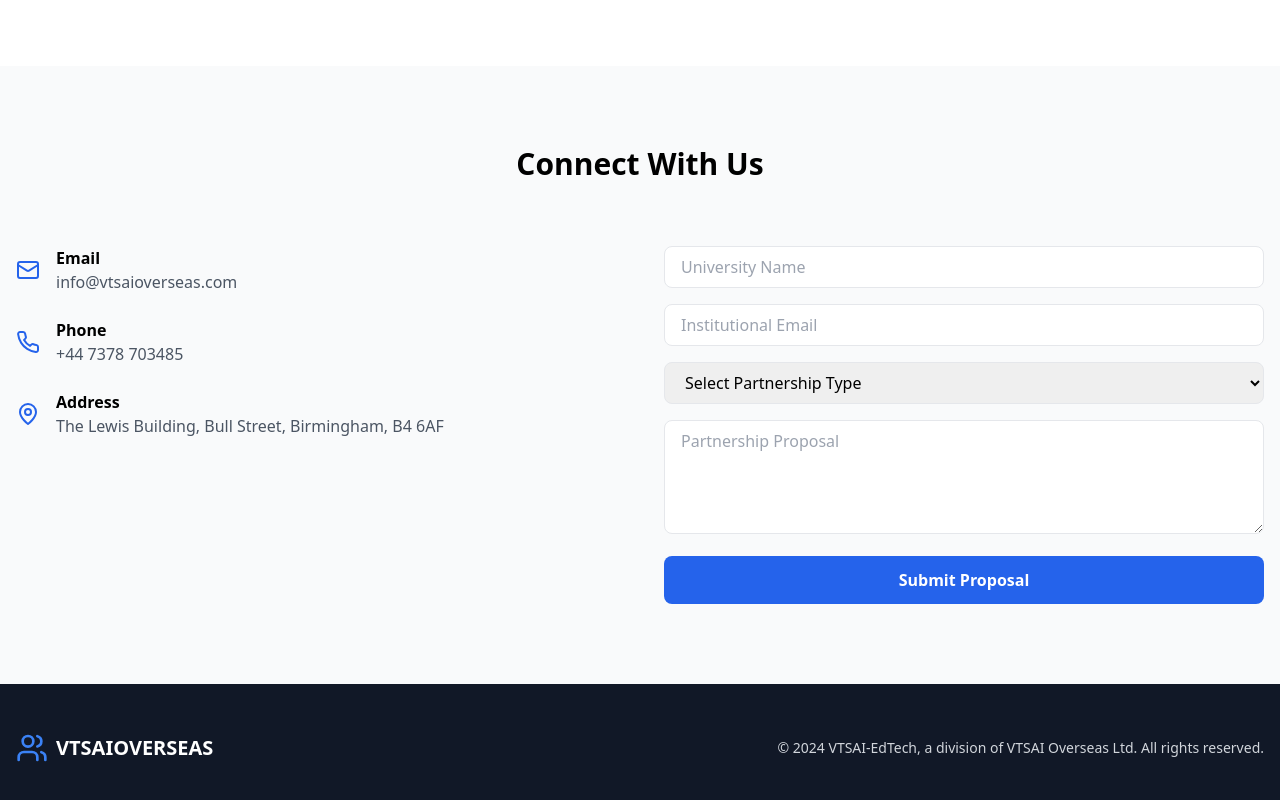
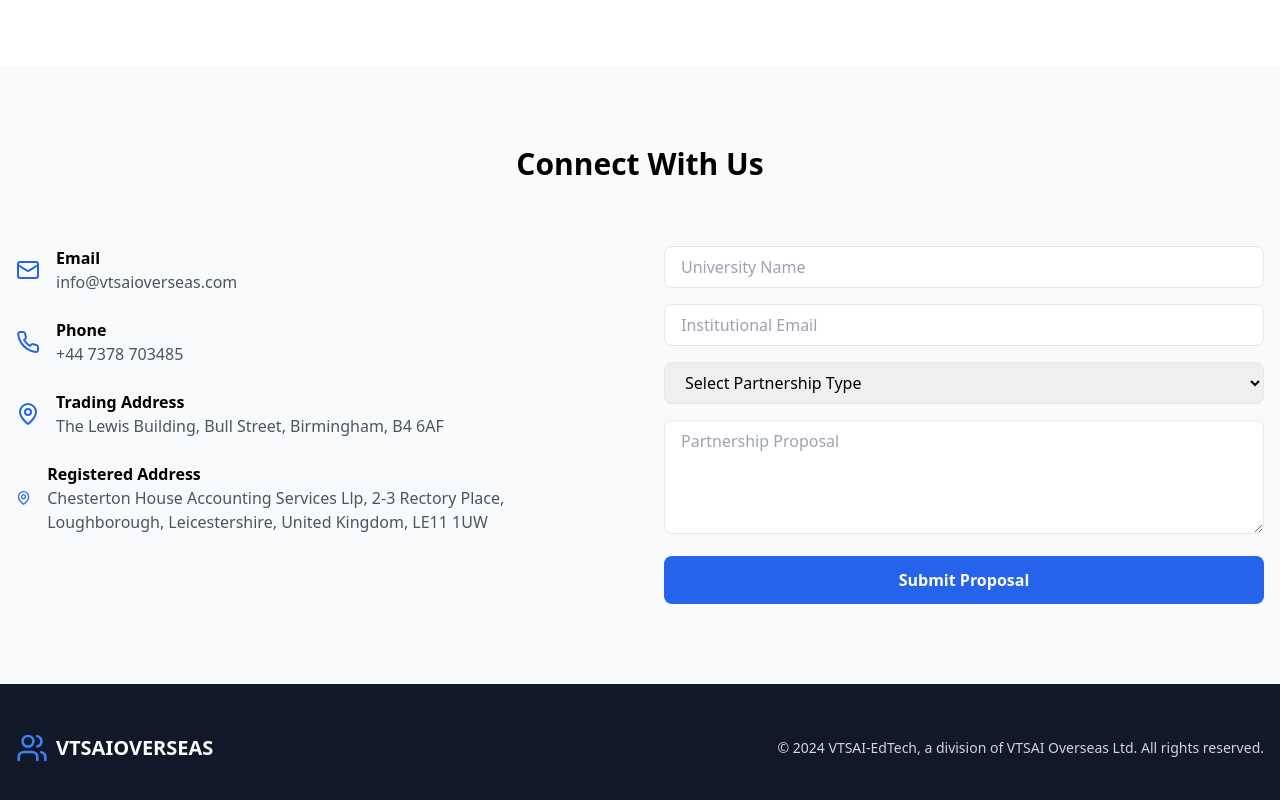
Before and after one commit to yash041197/VTSAi-EdTech, a React (Vite) app: page / in a window 1280 px wide. Shown: the part 5999-6799 px from the top of the page. Built offline with nearby package versions, Linux system fonts and the light colour scheme; no server answers.

Commit message:
reg adress (#5)
reg address added

```diff
--- a/src/components/Contact.tsx
+++ b/src/components/Contact.tsx
@@ -25,8 +25,15 @@ export default function Contact() {
             <div className="flex items-center gap-4">
               <MapPin className="w-6 h-6 text-blue-600" />
               <div>
-                <h3 className="font-semibold">Address</h3>
+                <h3 className="font-semibold">Trading Address</h3>
                 <p className="text-gray-600">The Lewis Building, Bull Street, Birmingham, B4 6AF</p>
+              </div>
+            </div>
+            <div className="flex items-center gap-4">
+              <MapPin className="w-6 h-6 text-blue-600" />
+              <div>
+                <h3 className="font-semibold">Registered Address</h3>
+                <p className="text-gray-600">Chesterton House Accounting Services Llp, 2-3 Rectory Place, Loughborough, Leicestershire, United Kingdom, LE11 1UW</p>
               </div>
             </div>
           </div>
```
